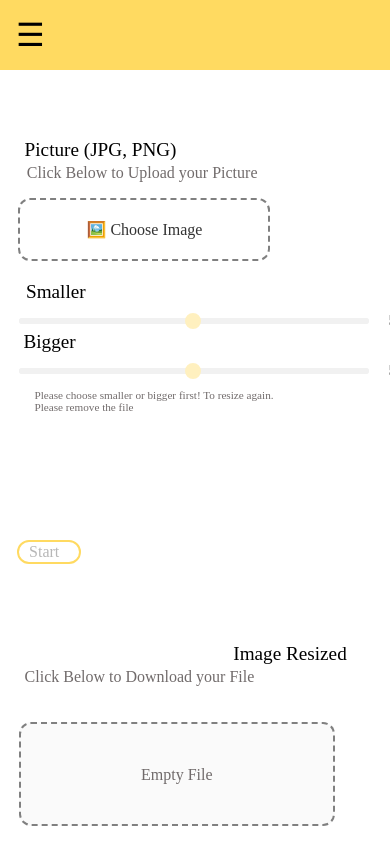
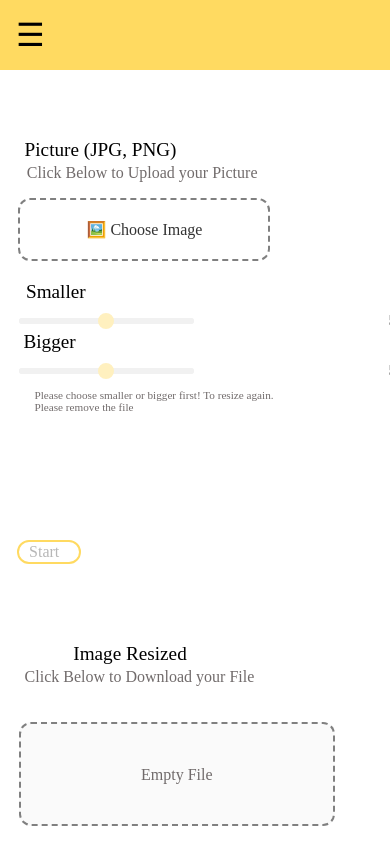
Before and after one commit to Zidri/YellowCard, a React (Create React App) app: page /image-resizer in a window 390 px wide. Shown: the top 864 px of the page. Built offline with nearby package versions, Linux system fonts and the light colour scheme.

Commit message:
changes in mobile17

```diff
--- a/src/styles/Resizer.css
+++ b/src/styles/Resizer.css
@@ -580,11 +580,21 @@ display: none;
     width: 50% !important;
   max-width: 50% !important;
 }
+.slider {
+   touch-action: none;
+   width: 50% !important;
+  max-width: 50% !important;
+}
+.slider1 {
+   touch-action: none;
+   width: 50% !important;
+  max-width: 50% !important;
+}
 .resizerhead1 {
   right: 34%
 }
 .resizerhead3 {
-  left: 1rem;
+  left: -9rem;
 }
 .resizerhead2 {
   right: 24%
```
